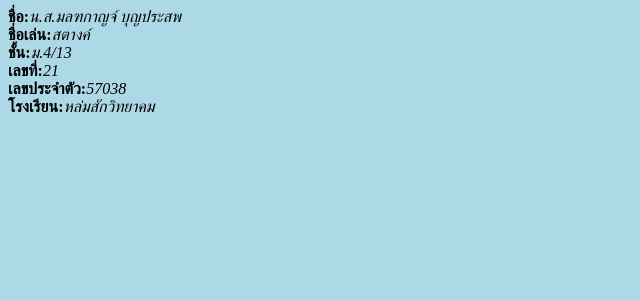
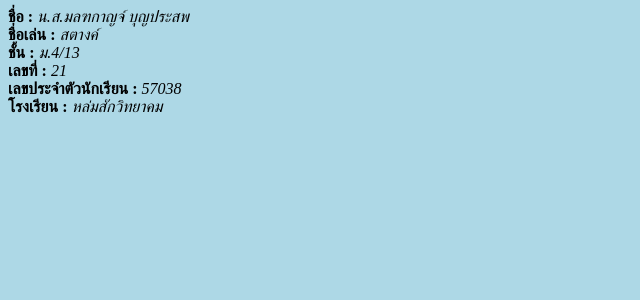
Before and after one commit to 57038/mywebsite, a PHP site: page /page1.php in a window 1280 px wide. Shown: the top 300 px of the page, without its empty margins (0-640 px from the left). Run offline with PHP 8.4, Linux system fonts and the light colour scheme.

Commit message:
Update page1.php

```diff
--- a/page1.php
+++ b/page1.php
@@ -3,16 +3,16 @@
             <title>ประวัติส่วนตัว</title>
       </head>
       <body bgcolor="lightblue">
-            <b>ชื่อ:</b><i>น.ส.มลฑกาญจ์ บุญประสพ</i>
+                  <b>ชื่อ : </b> <i> น.ส.มลฑกาญจ์ บุญประสพ </i>
                   <br>
-            <b>ชื่อเล่น:</b><i>สตางค์</i>
+                  <b>ชื่อเล่น : </b> <i> สตางค์ </i>
                   <br>
-            <b>ชั้น:</b><i>ม.4/13</i>
+                  <b>ชั้น : </b> <i> ม.4/13 </i>
                   <br>
-            <b>เลขที่:</b><i>21</i>
+                  <b>เลขที่ : </b> <i> 21 </i>
                   <br>
-            <b>เลขประจำตัว:</b><i>57038</i>
+                  <b>เลขประจำตัวนักเรียน : </b> <i> 57038 </i>
                   <br>
-            <b>โรงเรียน:</b><i>หล่มสักวิทยาคม</i>
+                  <b>โรงเรียน : </b> <i> หล่มสักวิทยาคม </i>
         </body>
 </html>
```
Lines whose indentation alone changed are shown as unchanged.
